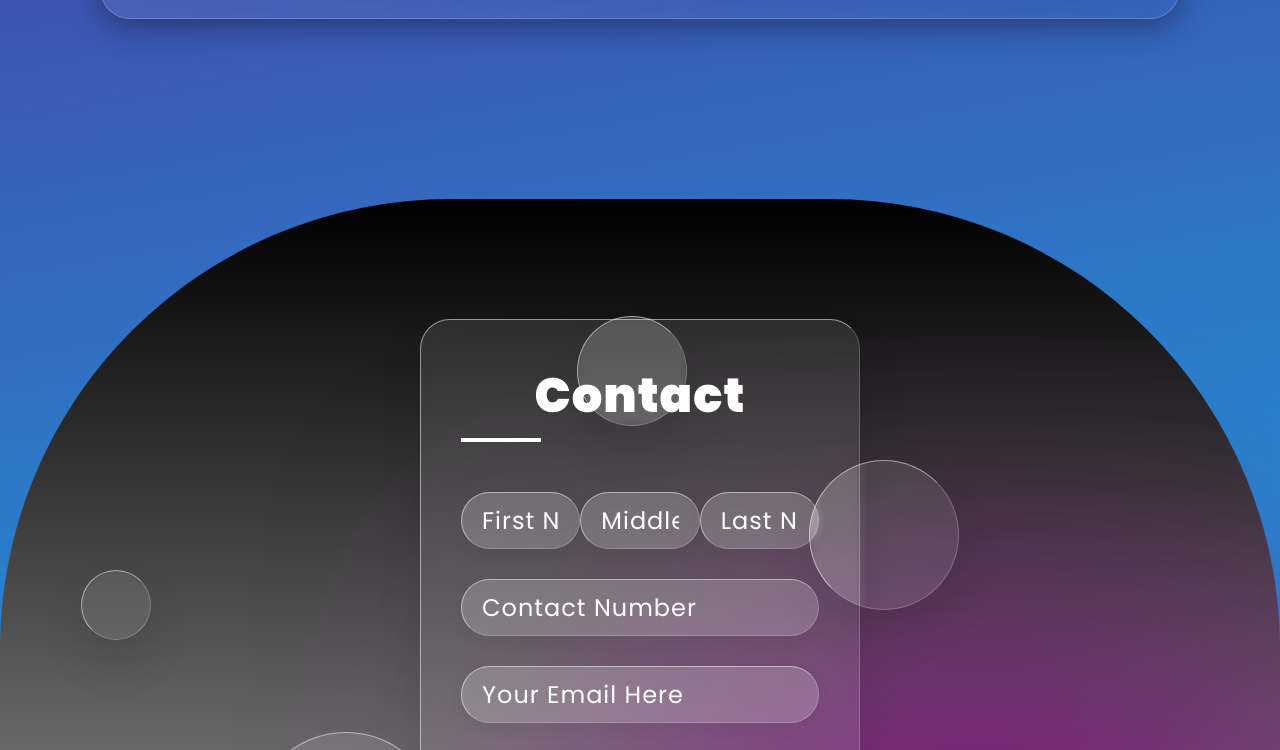
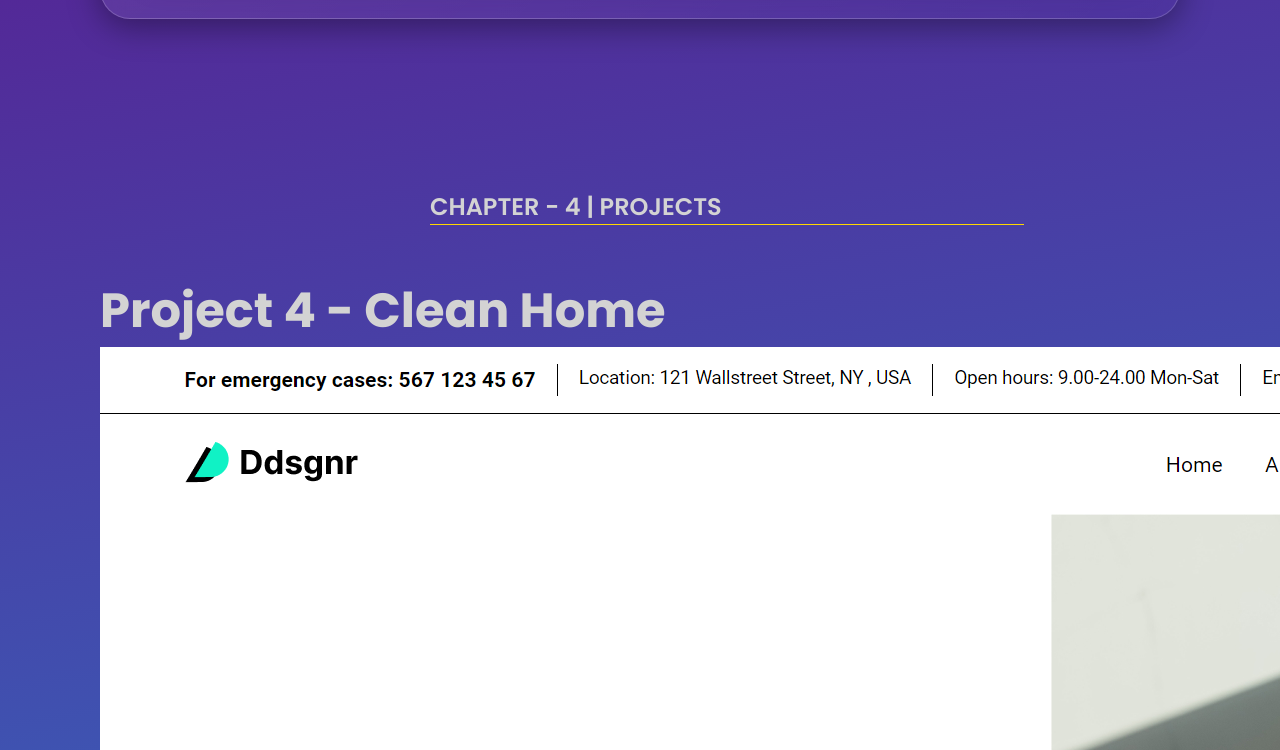
Before and after one commit to Meelan-Thapa/Meelan-Thapa.github.io, a plain HTML site: page index.html in a window 1280 px wide. Shown: the part 2557-3307 px from the top of the page. Drawn offline with Linux system fonts and the light colour scheme.

Commit message:
project section added

```diff
--- a/index.html
+++ b/index.html
@@ -88,7 +88,6 @@
                         <img src="Img/Final.png" alt="">
                     </div>
                 </div>
-
             </div>
         </div>
     </section>
@@ -134,6 +133,37 @@
                     <div class="items">Adaptability</div>
                     <div class="items">Research</div>
                     <div class="items">Language</div>
+                </div>
+            </div>
+        </div>
+    </section>
+
+    <section class="project_section">
+        <div class="project_container">
+            <h5>Chapter - 4 | Projects</h5>
+            <div class="cards">
+                <div class="full_card">
+                    <h4>Project 4 - Clean Home</h4>
+                    <a href="https://github.com/Meelan-Thapa/project_4" target="_blank"><img src="Img/p_4.png" alt=""></a>
+                </div>
+                <div class="full_card">
+                    <h4>Project 5 - Cars</h4>
+                    <a href="https://github.com/Meelan-Thapa/project_5"><img src="Img/p_5.png" alt=""></a>
+
+                </div>
+                <div class="full_card">
+                    <h4>Project 6 - Design</h4>
+                    <a href="https://github.com/Meelan-Thapa/project_6"><img src="Img/p_6.png" alt=""></a>
+
+                </div>
+                <div class="full_card">
+                    <h4>Project 7 - Clean Home</h4>
+                    <a href="https://github.com/Meelan-Thapa/project_7"><img src="Img/p_7.png" alt=""></a>
+
+                </div>
+                <div class="full_card">
+                    <h4>Project 4 - Clean Home</h4>
+                    <a href="https://github.com/Meelan-Thapa/project_7"><img src="Img/p_8.png" alt=""></a>
                 </div>
             </div>
         </div>
--- a/sass/portfolio.scss
+++ b/sass/portfolio.scss
@@ -9,7 +9,6 @@
 
 html {
     scroll-behavior: smooth;
-    scrollbar-color: var.$gold;
 }
 
 body {
@@ -17,7 +16,7 @@ body {
 }
 
 ::-webkit-scrollbar {
-    background: none;
+    background: transparent;
     display: block;
     position: fixed;
 }
@@ -591,6 +590,35 @@ header {
 
 // Skills Section Ends \\
 
+.project_section {
+    .project_container {
+        padding: 100px;
+        overflow-x: scroll;
+        scroll-snap-type: x mandatory;
+        width: 100%;
+
+        h5 {
+            @include chapter_count();
+            margin-bottom: 50px;
+        }
+
+        .cards {
+            display: flex;
+            justify-content: space-around;
+            gap: 300px;
+
+            .full_card {
+                width: 100%;
+
+                h4 {
+                    font-size: 48px;
+                    color: var.$light_gray;
+                }
+            }
+        }
+    }
+}
+
 // Contact Section Starts \\
 footer {
     background: linear-gradient(180deg, hsla(0, 0%, 0%, 1) 0%, hsla(0, 0%, 100%, 1) 100%);
@@ -647,7 +675,7 @@ footer {
                         width: 700px;
                         height: 500px;
                         left: 605px;
-                        top: 3250px;
+                        top: 4250px;
                         background: purple;
                     }
                 }
@@ -925,8 +953,8 @@ footer {
                 color: var.$purple;
             }
 
-            .terms{
-                ul li{
+            .terms {
+                ul li {
                     text-align: right;
                 }
             }
```
Also changed, not shown: Img/p_4.png (added), Img/p_5.png (added), Img/p_6.png (added), Img/p_7.png (added), Img/p_8.png (added), sass/portfolio.css, 1 other file.
